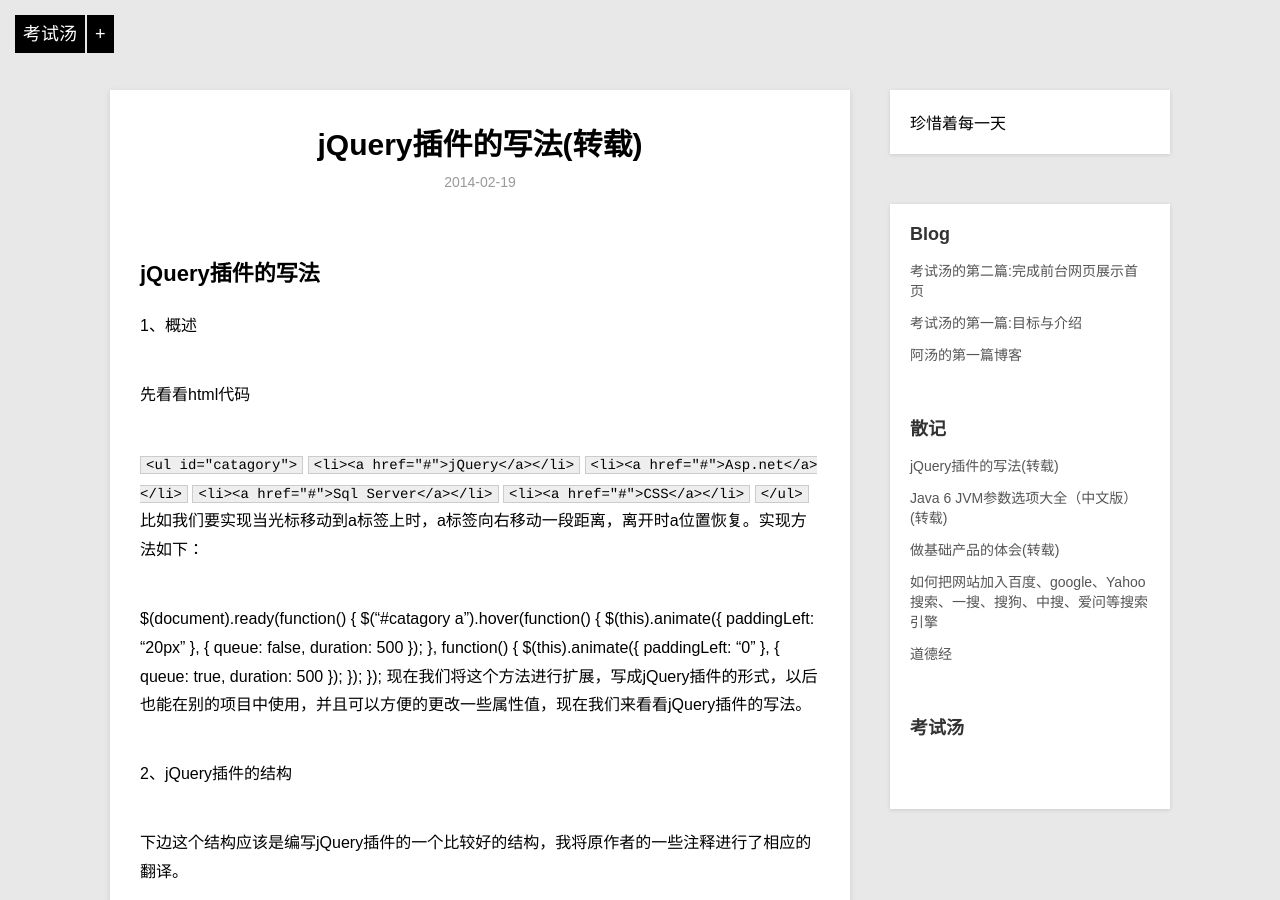
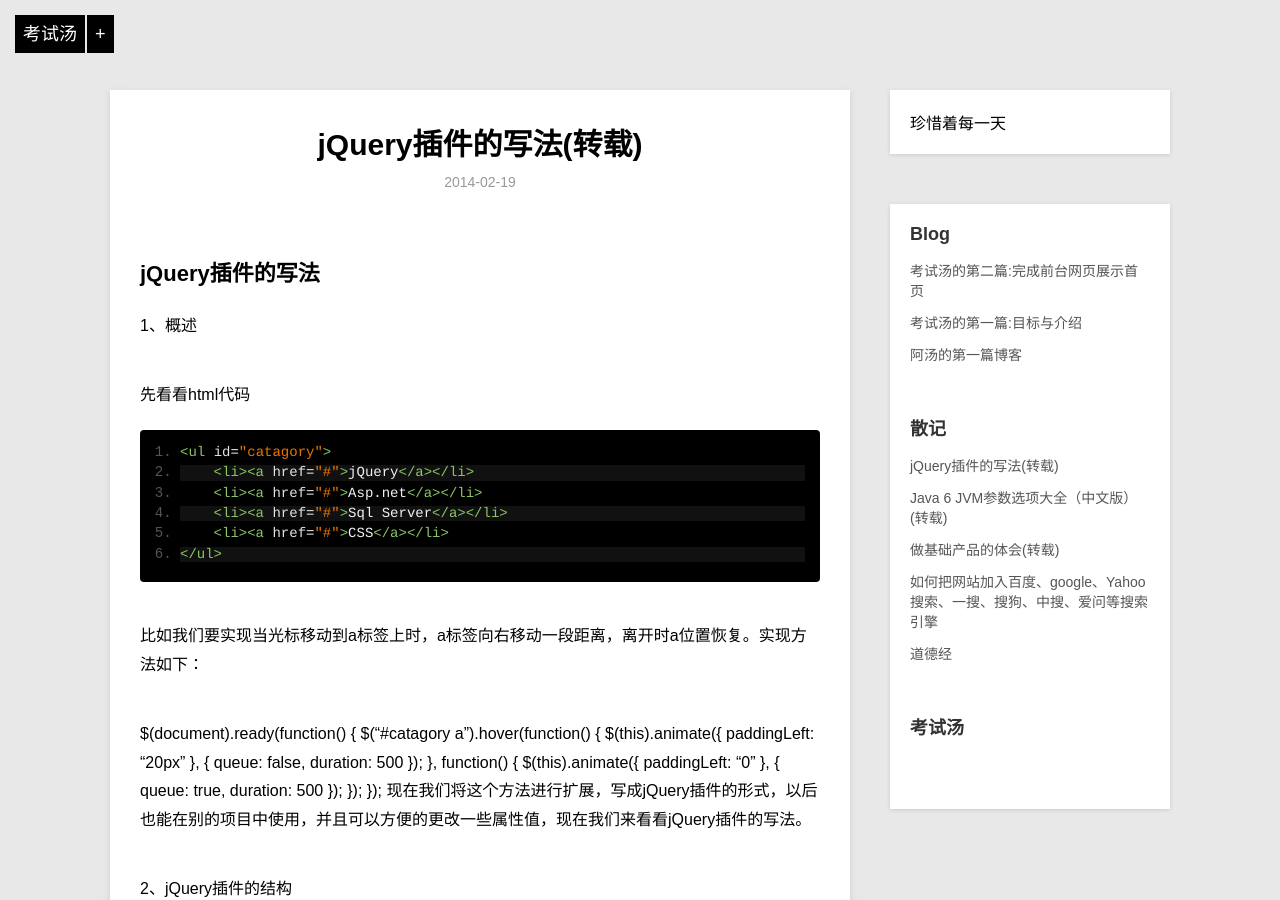
Before and after one commit to tangzhezhi/tangblog, a Jekyll site: the page built from _posts/opinion/2014-02-19-jquery_plugin.md, in a window 1280 px wide and 900 px high. Built offline with Jekyll 4.4.1, drawn with Linux system fonts in a browser that asks for light colours; Markdown is read by kramdown in place of the engine named in the settings; comment, search, counter and statistics services are not loaded.

Commit message:
Signed-off-by: tangzhezhi <330882908@qq.com>

````diff
--- a/_posts/opinion/2014-02-19-jquery_plugin.md
+++ b/_posts/opinion/2014-02-19-jquery_plugin.md
@@ -9,13 +9,14 @@ description: jQuery插件的写法(备忘)。
 1、概述
 
 先看看html代码
-
-```<ul id="catagory"> ```
-```    <li><a href="#">jQuery</a></li> ```
-```    <li><a href="#">Asp.net</a></li> ```
-```    <li><a href="#">Sql Server</a></li> ```
-```    <li><a href="#">CSS</a></li> ```
-```</ul> ```
+```
+<ul id="catagory">
+    <li><a href="#">jQuery</a></li>
+    <li><a href="#">Asp.net</a></li>
+    <li><a href="#">Sql Server</a></li>
+    <li><a href="#">CSS</a></li>
+</ul>
+```
 比如我们要实现当光标移动到a标签上时，a标签向右移动一段距离，离开时a位置恢复。实现方法如下：
 
 $(document).ready(function() {
````
